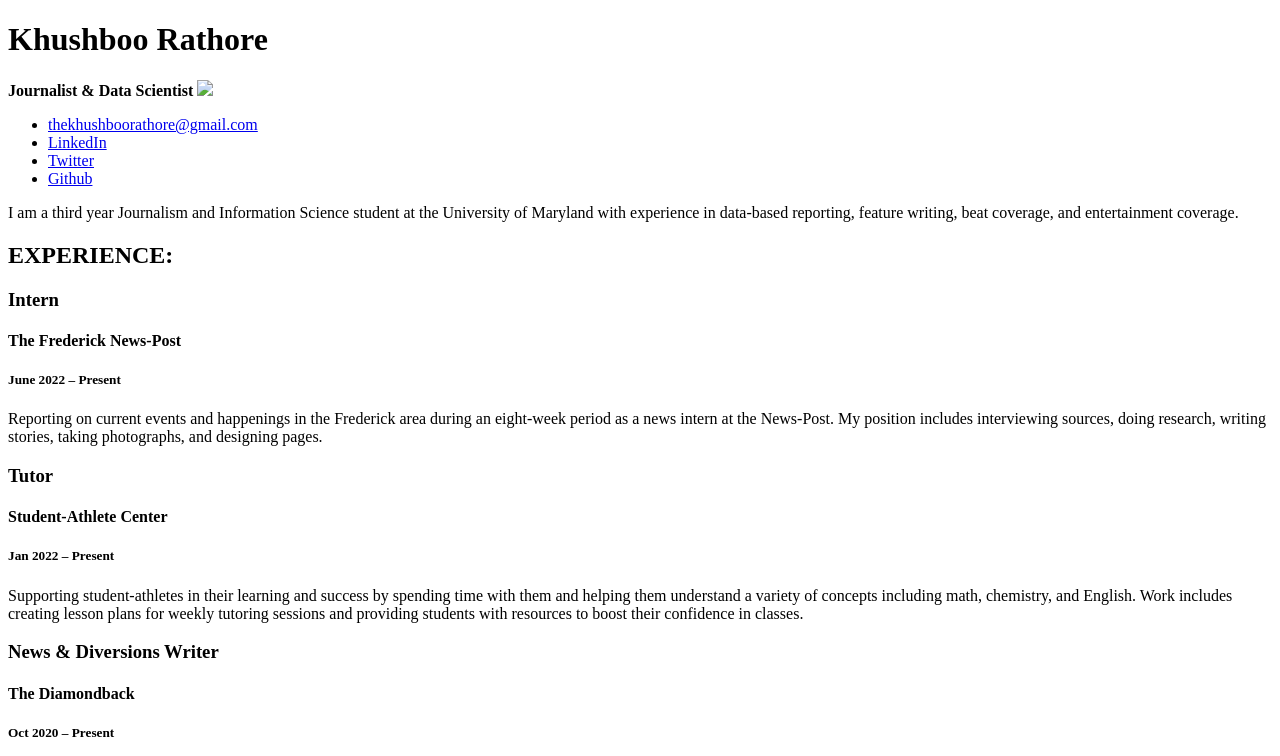
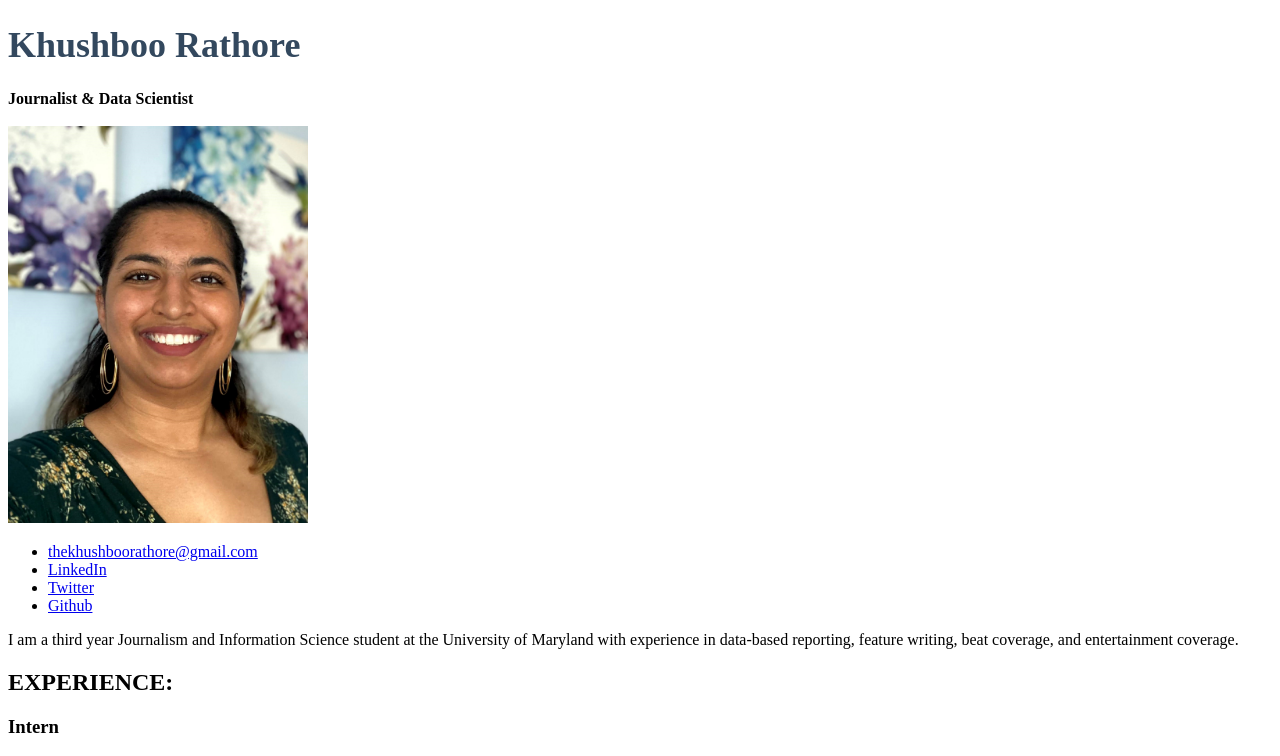
Before and after one commit to khrathore/rathore-khushboo-jour352, a plain HTML site: page resume/index.html in a window 1280 px wide. Shown: the top 756 px of the page. Drawn offline with Linux system fonts and the light colour scheme.

Commit message:
final resume
Insert image, add CSS formatting

```diff
--- a/resume/index.html
+++ b/resume/index.html
@@ -2,6 +2,12 @@
 <html lang="en">
     <head>
         <title>Khushboo Rathore's Resume</title>
+        <style>
+            h1 {
+                font-size: 36px;
+                color: #33485e;
+            }
+        </style>
     </head>
 
     <body>
@@ -9,7 +15,9 @@
         <h1> Khushboo Rathore </h1>
 
         <strong> Journalist & Data Scientist </strong>
-        <img src="kr-headshot.jpg" width="300px">
+        <br>
+        <br>
+        <img src="../resume/kr-headshot-alt.jpg" width="300px" />
 
         <ul>
             <li> <a href="mailto:thekhushboorathore@gmail.com"> thekhushboorathore@gmail.com </a> </li>
```
Also changed, not shown: index.html (renamed from index.html.html), resume/kr-headshot-alt.jpg (added), resume/kr-headshot.jpg.jpg.
